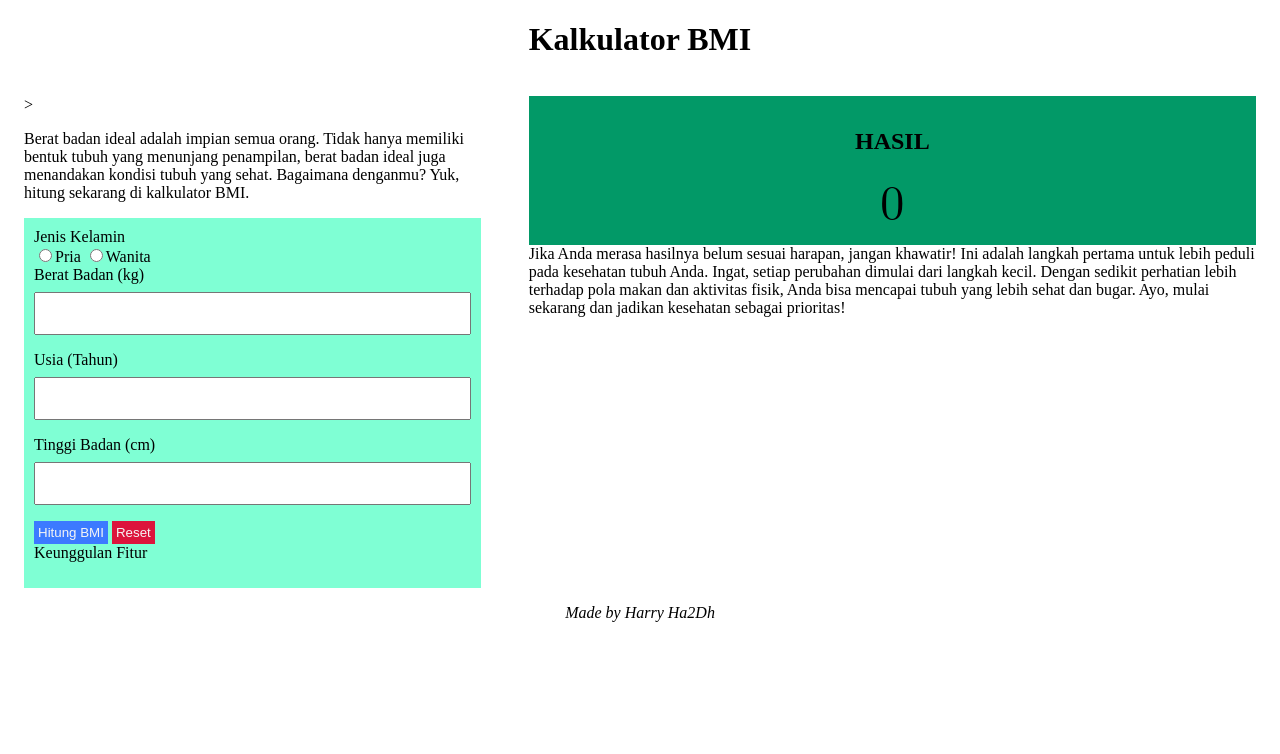
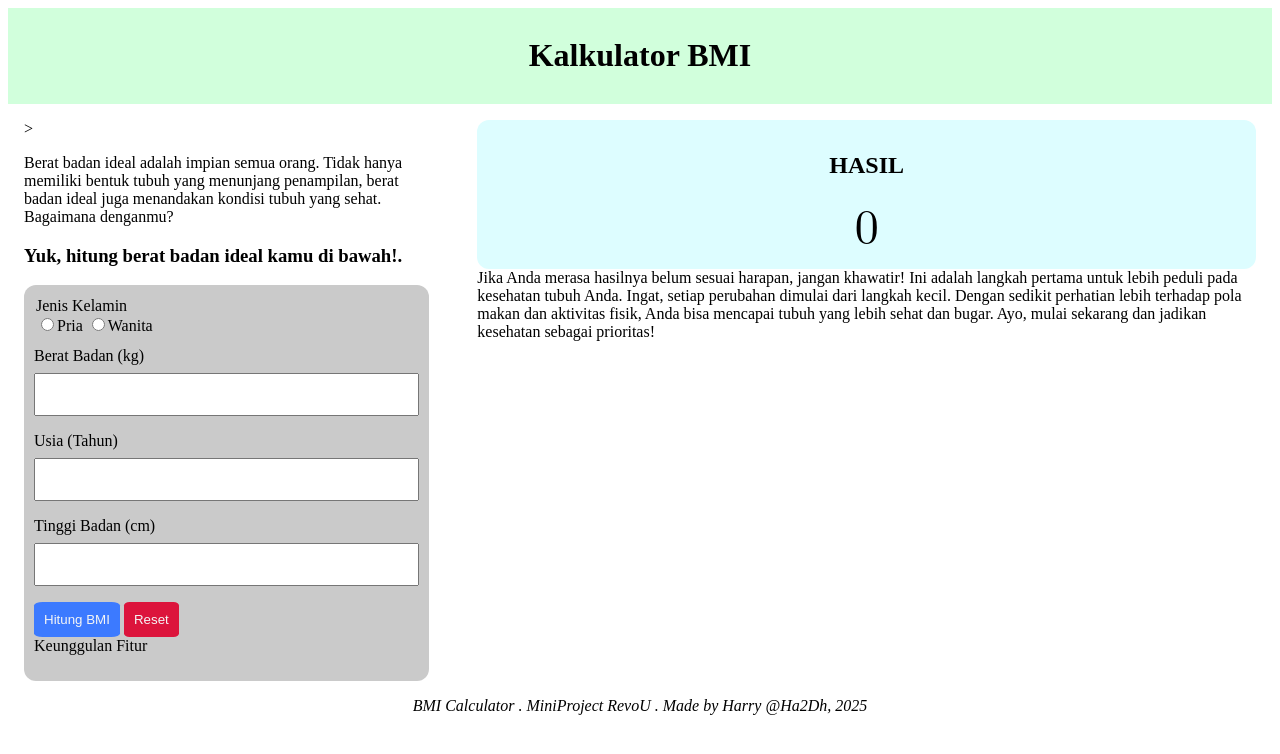
Before and after one commit to revou-fundamental-course/20-jan-25-Ha2Dh, a plain HTML site: page index.html in a window 1280 px wide. Drawn offline with Linux system fonts and the light colour scheme.

Commit message:
5th comm. my mod

```diff
--- a/css/style.css
+++ b/css/style.css
@@ -1,13 +1,16 @@
 /* Ini CSS */
 
 /* Body Main */
+.main-header {
+    text-align: center;
+    background-color: rgb(209, 255, 220);
+    padding: 8px;
+}
+
 main {
     display: flex;
     gap: 48px;
     padding: 16px
-}
-.main-header {
-    text-align: center;
 }
 
 input[type=number] {
@@ -21,15 +24,25 @@ form {
     background-color: #7fffd4;
     padding: 10px;
 }
+#BMI-form {
+    background-color: #cacaca;
+    border-radius: 12px;
+}
+#form-label-left {
+    padding: 2px;
+    padding-bottom: 12px;
+}
 .form-group {
     display: flex;
     flex-direction: column;
     padding-bottom: 8px;
+    cursor: text;
 }
 .result-cont-r {
     padding: 12px;
     text-align: center;
-    background-color: #029967;
+    border-radius: 12px;
+    background-color: #ddfdff;
 }
 
 /* Button */
@@ -41,9 +54,15 @@ button {
 
 .button-hitung {
     background-color: rgb(60, 122, 255);
+    padding: 10px;
+    border-radius: 10%;
+    cursor: cell;
 }
 .button-reset {
     background-color: crimson;
+    padding: 10px;
+    border-radius: 10%;
+    cursor: pointer;
 }
 
 
--- a/index.html
+++ b/index.html
@@ -25,19 +25,19 @@
          <article>
             <p>Berat badan ideal adalah impian semua orang. Tidak hanya memiliki bentuk tubuh yang menunjang penampilan, berat
                 badan ideal juga menandakan kondisi tubuh yang sehat. Bagaimana denganmu?
-                Yuk, hitung sekarang di kalkulator BMI.
             </p>
+
+            <h1><b>Yuk, hitung berat badan ideal kamu di bawah!.</b></h1>
 
          </article>
 
             <!-- Form -->
-         <form id="bmiForm">
-            <div class="form-table">
-                <label for="kelamin">Jenis Kelamin</label>
-                <div>
+         <form id="BMI-form">
+            <div id="form-label-left">
+                <label for="kelamin">Jenis Kelamin</label><br>
                   <input type="radio" id="pria" name="kelamin" value="pria">Pria</input>
                   <input type="radio" id="wanita" name="kelamin" value="wanita">Wanita</input>
-                </div>
+
             </div>
 
             <div class="form-group">
@@ -101,7 +101,7 @@
 
     <!-- Foot -->
     <footer style="text-align: center;">
-        <span><i>Made by Harry Ha2Dh</i></span>
+        <span><i>BMI Calculator . MiniProject RevoU . Made by Harry @Ha2Dh, 2025</i></span>
     </footer>
 </body>
 </html>
```
